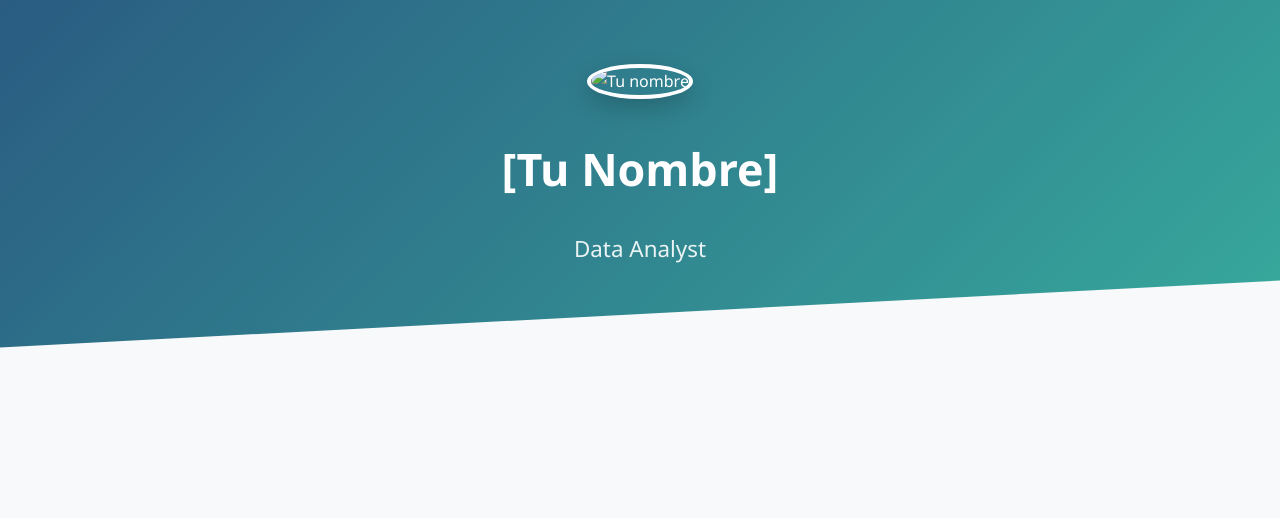
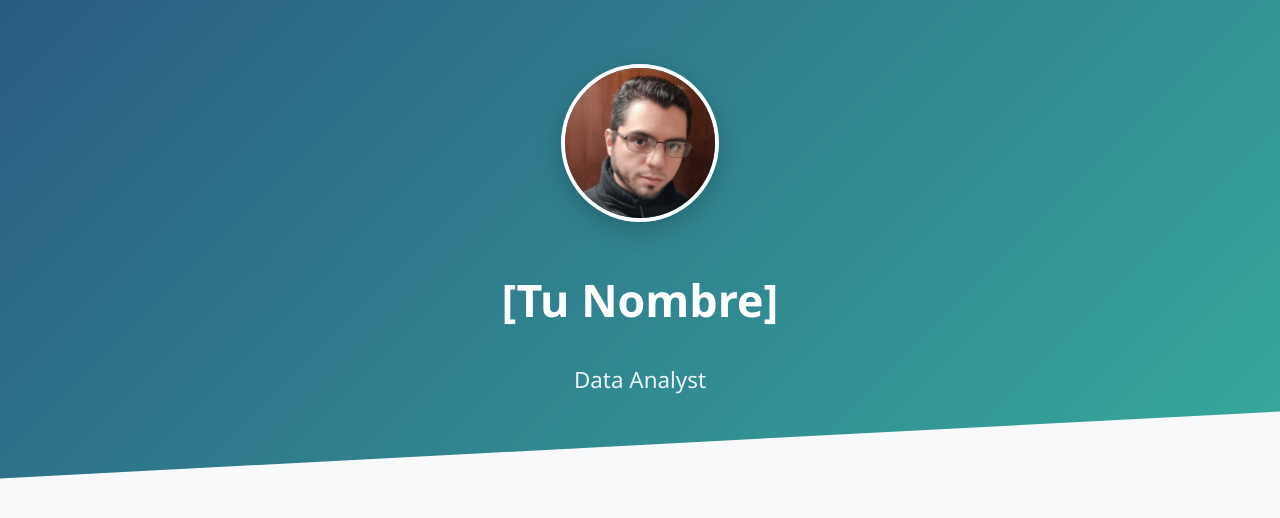
Before and after one commit to Adriandiaz88/My_Portfolio, a plain HTML site: page index.html in a window 1280 px wide. Drawn offline with Linux system fonts and the light colour scheme.

Commit message:
Update index.html

```diff
--- a/index.html
+++ b/index.html
@@ -10,7 +10,7 @@
 <body>
     <header class="hero">
         <div class="hero-content">
-            <img src="tu-foto-perfil.jpg" alt="Tu nombre" class="profile-img">
+            <img src="img/selfie pequeña.png" alt="Tu nombre" class="profile-img">
             <h1>[Tu Nombre]</h1>
             <p class="hero-subtitle">Data Analyst</p>
             <div class="social-links">
```
